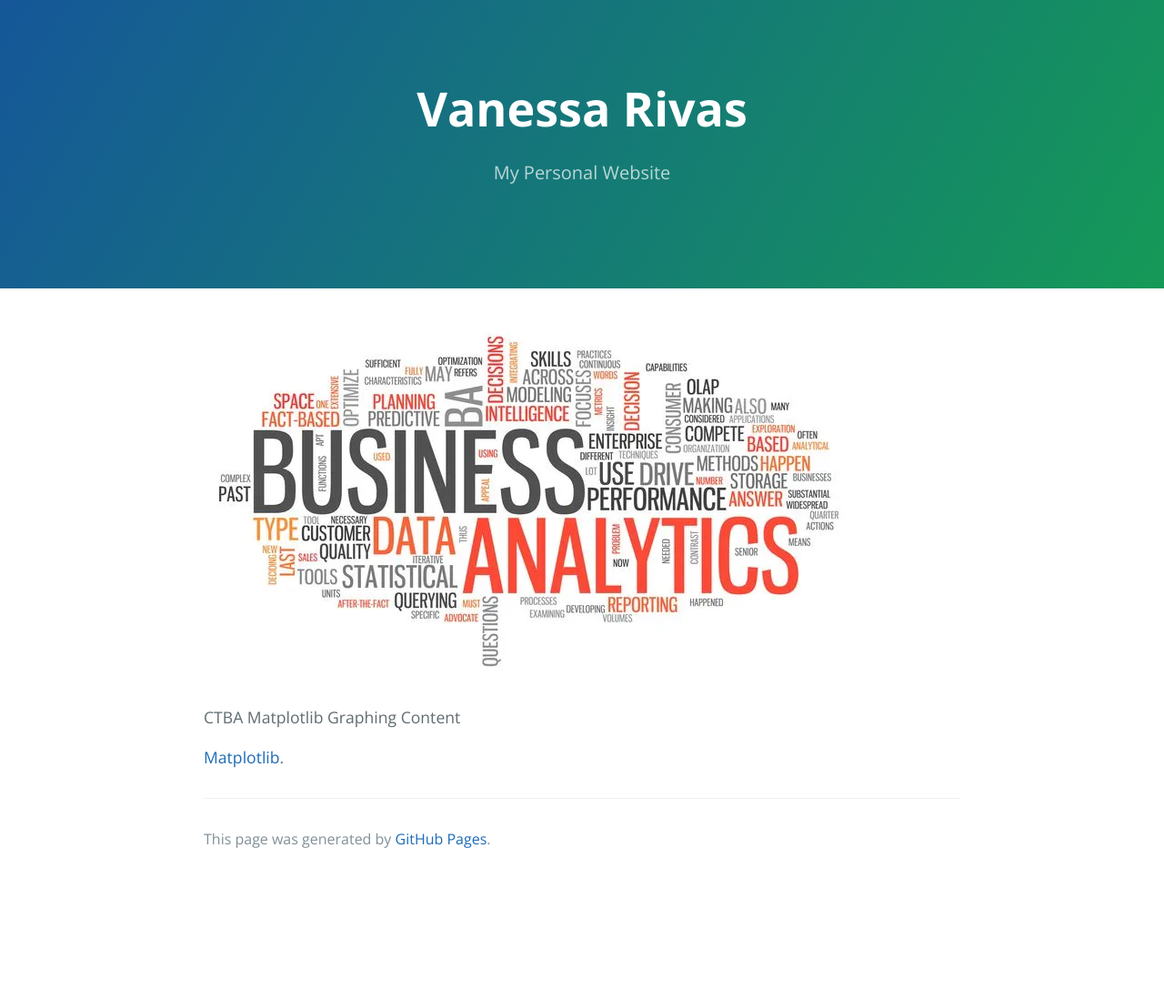
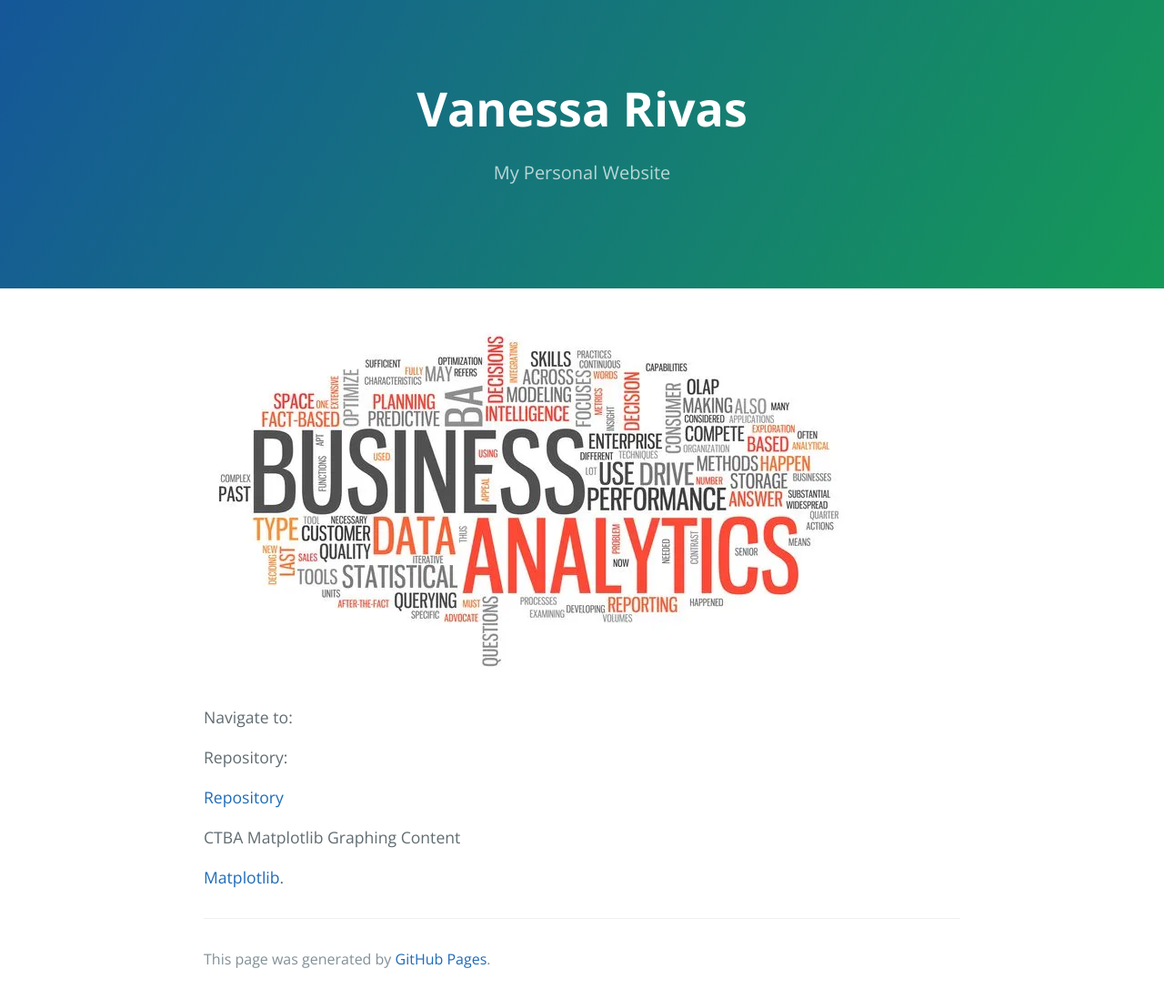
Before and after one commit to vanessa-rivas/vanessa-rivas.github.io, a Jekyll site: the page built from index.md, in a window 1280 px wide. Shown: the whole page at 91% size. Built offline with Jekyll 4.4.1, drawn with Linux system fonts in a browser that asks for light colours; our own code applies the rules of GitHub Pages for plain Markdown files; before the commit the page ends 966 px from its top, so only the background shows below that.

Commit message:
Update index.md

```diff
--- a/index.md
+++ b/index.md
@@ -5,6 +5,12 @@ description: My Personal Website
 
 ![Picture](/pictures/ba.jpg)
 
+Navigate to:
+
+Repository:
+
+[Repository](https://github.com/vanessa-rivas/vr_repo)
+
 CTBA Matplotlib Graphing Content
 
-[Matplotlib](./Matplotlib/index.md).
+[Matplotlib](/Matplotlib/index.md).
```
